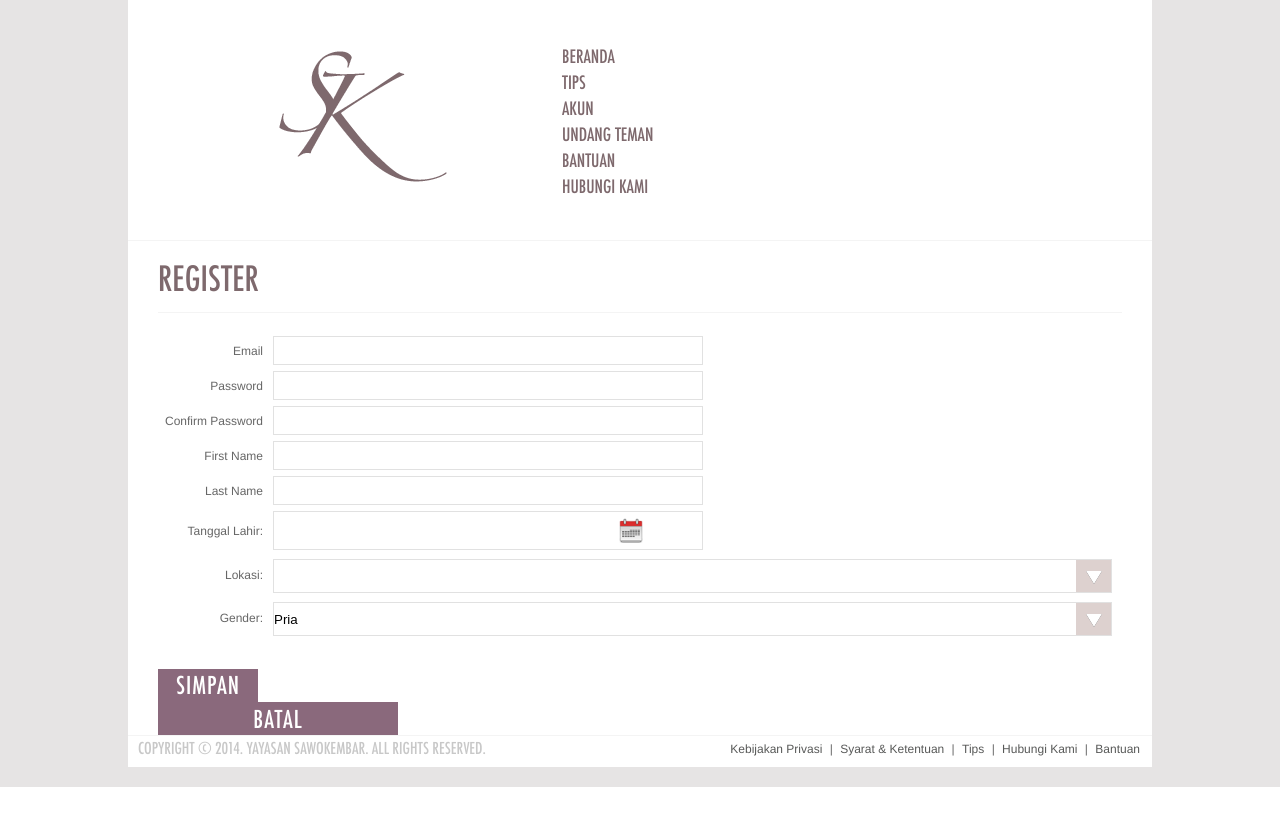
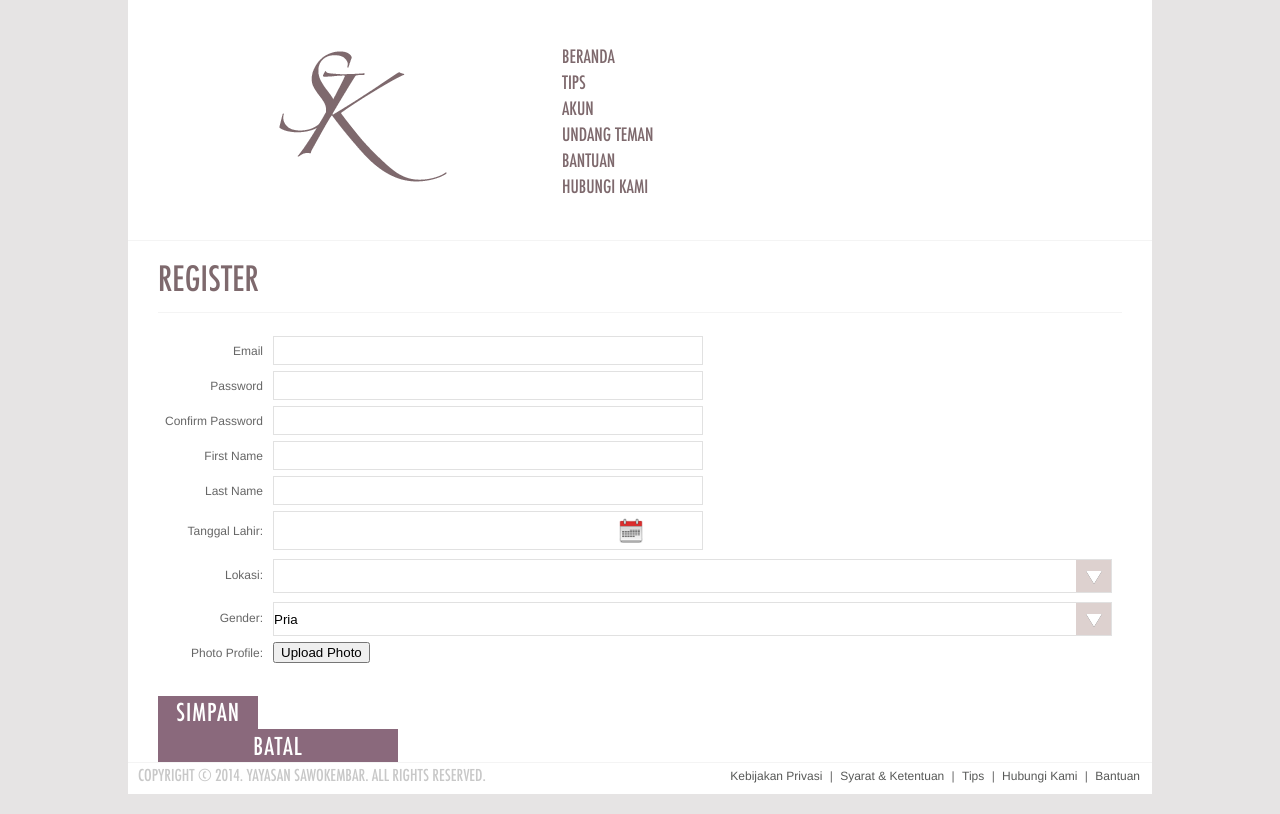
Before and after one commit to putrakrisna/sahabatkristiani, a CodeIgniter app: template application/views/register.php in a window 1280 px wide. Shown: the part 21-835 px from the top of the page. Before the commit the page ends 808 px from the top, so only its background shows below. Run offline with CodeIgniter, Linux system fonts and the light colour scheme; the template is opened without the code that fills it, so the values that code supplies are empty.

Commit message:
adding button upload on myaccount and register page

```diff
--- a/application/views/myaccount.php
+++ b/application/views/myaccount.php
@@ -31,7 +31,7 @@
 		<div class="myaccount">
 			<div class="profile-pict">
 				<div class="profile-pict-large"><img src="images/pp.jpg"/></div>
-				<div class="link-upload"><button>Upload Photo</button></div>
+				<div class="link-upload"><button class="btn-upload">Upload Photo</button></div>
 				<div class="profile-pict-thumbnail" id="slides">
 					<div>
 						<img src="<?php echo base_url('images/pp.jpg');?>"/>
--- a/application/views/register.php
+++ b/application/views/register.php
@@ -75,6 +75,10 @@
 							</div>
 						</td>
 					</tr>
+					<tr>
+						<td class="lbl-form"><span>Photo Profile:</span></td>
+						<td><button class="btn-upload">Upload Photo</button></td>
+					</tr>
 				</tbody>
 			</table>
 			<div class="list-question">
```
